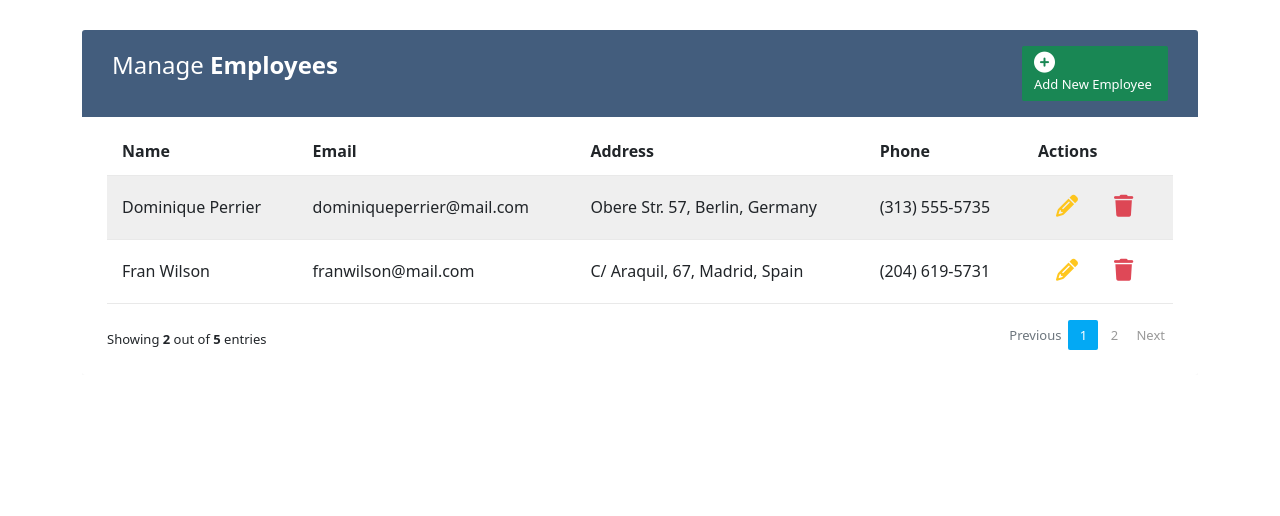
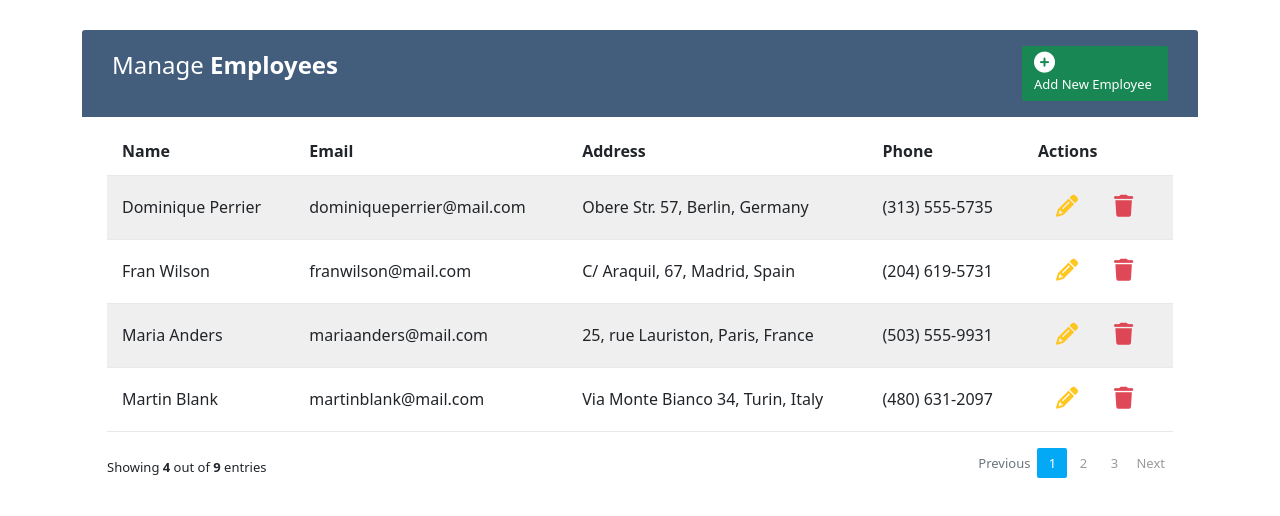
Before and after one commit to ipekulfetkaylan/react-project, a React (Create React App) app in the folder dorduncu-bolum-hooks/employee/: page / in a window 1280 px wide. Shown: the top 516 px of the page. Built offline with nearby package versions, Linux system fonts and the light colour scheme.

Commit message:
tooltip eklendi

```diff
--- a/dorduncu-bolum-hooks/employee/src/EmployeeContext.js
+++ b/dorduncu-bolum-hooks/employee/src/EmployeeContext.js
@@ -14,6 +14,10 @@ const EmployeeContextProvider = (props) =>{
         {id:uuidv4(), name: 'Dominique Perrier', email: 'dominiqueperrier@mail.com', address: 'Obere Str. 57, Berlin, Germany', phone: '(313) 555-5735'},
         {id:uuidv4(), name: 'Maria Anders', email: 'mariaanders@mail.com', address: '25, rue Lauriston, Paris, France', phone: '(503) 555-9931'},
         {id:uuidv4(), name: 'Fran Wilson', email: 'franwilson@mail.com', address: 'C/ Araquil, 67, Madrid, Spain', phone: '(204) 619-5731'},
+        {id:uuidv4(), name: 'Martin Blank', email: 'martinblank@mail.com', address: 'Via Monte Bianco 34, Turin, Italy', phone: '(480) 631-2097'},
+        {id:uuidv4(), name: 'Martin Blank', email: 'martinblank@mail.com', address: 'Via Monte Bianco 34, Turin, Italy', phone: '(480) 631-2097'},
+        {id:uuidv4(), name: 'Martin Blank', email: 'martinblank@mail.com', address: 'Via Monte Bianco 34, Turin, Italy', phone: '(480) 631-2097'},
+        {id:uuidv4(), name: 'Martin Blank', email: 'martinblank@mail.com', address: 'Via Monte Bianco 34, Turin, Italy', phone: '(480) 631-2097'},
         {id:uuidv4(), name: 'Martin Blank', email: 'martinblank@mail.com', address: 'Via Monte Bianco 34, Turin, Italy', phone: '(480) 631-2097'}
     ])
 
--- a/dorduncu-bolum-hooks/employee/src/components/Employee.js
+++ b/dorduncu-bolum-hooks/employee/src/components/Employee.js
@@ -3,6 +3,9 @@ import { EmployeeContext } from '../EmployeeContext';
 import Button from 'react-bootstrap/esm/Button';
 import Modal from 'react-bootstrap/Modal';
 import EditForm from './EditForm';
+import Tooltip from 'react-bootstrap/Tooltip';
+import OverlayTrigger from 'react-bootstrap/OverlayTrigger';
+
 
 const Employee= ({employee})=>{
 
@@ -46,10 +49,14 @@ const Employee= ({employee})=>{
         <td>{employee.address}</td>
         <td>{employee.phone}</td>
         <td>
-            <button onClick={handleShow}  className="btn text-warning btn-act" data-toggle="modal"><i className="fa-solid fa-pencil"></i></button>
+            {/* id ye tooltip-top vermemeizin sebebi tooltipin topta görünmesini sağlamak */}
+            <OverlayTrigger overlay={<Tooltip id={`tooltip-top`}>Edit</Tooltip>}>
+            <button onClick={handleShow}  className="btn text-warning btn-act" ><i className="fa-solid fa-pencil"></i></button>
+            </OverlayTrigger>
 
-            <button onClick={() => deleteEmployee(employee.id)} className="btn text-danger btn-act" data-toggle="modal"><i className="fa-solid fa-trash"></i>
-            </button>
+            <OverlayTrigger overlay={<Tooltip id={`tooltip-top`}>Delete</Tooltip>}>
+            <button onClick={() => deleteEmployee(employee.id)} className="btn text-danger btn-act"><i className="fa-solid fa-trash"></i></button>
+            </OverlayTrigger>
         </td>
         <Modal show={show} onHide= {handleClose}>
             <Modal.Header >
--- a/dorduncu-bolum-hooks/employee/src/components/EmployeeList.js
+++ b/dorduncu-bolum-hooks/employee/src/components/EmployeeList.js
@@ -51,12 +51,15 @@ const EmployeeList= ()=>{
 
 
     const [currentPage, setCurrentPage]= useState(1); //başlangıç olarak 1. sayfadan başlamasını istiyoruz
-    const [employeesPerPage, setEmployeesPerPage]= useState(2); // sayfada kaç çalışan göstermek istiyorsak başlangıca o değeri veriyoruz
+    const [employeesPerPage]= useState(4); // sayfada kaç çalışan göstermek istiyorsak başlangıca o değeri veriyoruz
 
     const indexOfLastEmployee= currentPage * employeesPerPage; //son sayfayı o andaki sayfa ile sayfada gösterilen çalışan sayısını çarparak bukduk
     const indexOfFirstEmployee = indexOfLastEmployee - employeesPerPage; // ilk sayfayı da son sayfadan sayfada gösterilen çalışan sayısını çıkararak bulduk.
-    const currenEmployees = sortedEmployees.slice(indexOfFirstEmployee, indexOfLastEmployee); //sayfada gösterilmesini istediğimiz çalışanları göstermek için her ne kadar bunu yukarı da 2 olarak belirtsek de normal çalışanlar içinden bu ikisi slice etmeli
-    const totalPagesNum = Math.ceil(sortedEmployees.length /employeesPerPage) //toplam sayfa numarası da çalışanların sayfada göstrine bölerek bulduk
+    const currentEmployees = sortedEmployees.slice(indexOfFirstEmployee, indexOfLastEmployee); //sayfada gösterilmesini istediğimiz çalışanları göstermek için her ne kadar bunu yukarı da 2 olarak belirtsek de normal çalışanlar içinden bu ikisi slice etmeli
+    const totalPagesNum = Math.ceil(sortedEmployees.length /employeesPerPage)//toplam sayfa numarası da çalışanların sayfada göstrine bölerek bulduk
+
+
+
 
 
 
@@ -97,7 +100,7 @@ const EmployeeList= ()=>{
                {
                 // eklenen çalışanlar sıralı bir şekilde gelmiyor sıralamak için 1. yöntem sort().localeCompare metodunu kullanabiliriz örn:employees.sort((a,b)=>a.name.localeCompare(b.name)).map  2.yöntem ise direkt sort kullanmak
 
-                currenEmployees.map(employee => (
+                currentEmployees.map(employee => (
                   <tr key={employee.id}>
                     <Employee employee={employee}></Employee>
                   </tr>
@@ -105,8 +108,12 @@ const EmployeeList= ()=>{
                }
             </tbody>
         </table>
-
-        <Pagination totalPages= {totalPagesNum} setCurrentPage= {setCurrentPage} currenEmployees={currenEmployees} sortedEmployees={sortedEmployees} ></Pagination>
+        <Pagination
+            pages = {totalPagesNum}
+            setCurrentPage  =   {setCurrentPage}
+            currentEmployees = {currentEmployees}
+            sortedEmployees = {sortedEmployees}
+            />
 
         <Modal show= {show} onHide= {handleClose}>
           <Modal.Header >
--- a/dorduncu-bolum-hooks/employee/src/components/Pagination.js
+++ b/dorduncu-bolum-hooks/employee/src/components/Pagination.js
@@ -1,10 +1,10 @@
 import { useEffect, useState } from "react";
 
 //EmployeeList componentinde verdiğimiz propları burada yakaladık. burada useEffect yazacağız çünkü tıklandığı anda sayfadaki çalışanlar değişecek
-const Pagination = ({totalPages, setCurrentPage, currenEmployees, sortedEmployees}) =>{
+const Pagination = ({pages, setCurrentPage, currentEmployees, sortedEmployees}) =>{
 
     const numOfPages= [];
-    for(let i=1; i< totalPages; i++){
+    for(let i=1; i<= pages; i++){
         numOfPages.push(i);
     }
 
@@ -16,7 +16,7 @@ const Pagination = ({totalPages, setCurrentPage, currenEmployees, sortedEmployee
 
     return(
         <div className="clearfix">
-        <div className="hint-text">Showing <b>{currenEmployees.length}</b> out of <b>{sortedEmployees.length}</b> entries </div>
+        <div className="hint-text">Showing <b>{currentEmployees.length}</b> out of <b>{sortedEmployees.length}</b> entries </div>
         <ul className="pagination">
             {/* tıkladıkça bir öncekine gitmesini sağlayacak */}
             <li className={`${currentButton === 1 ? 'page-item disabled' : 'page-item'}`}><a href="#!" className="page-link"
```
